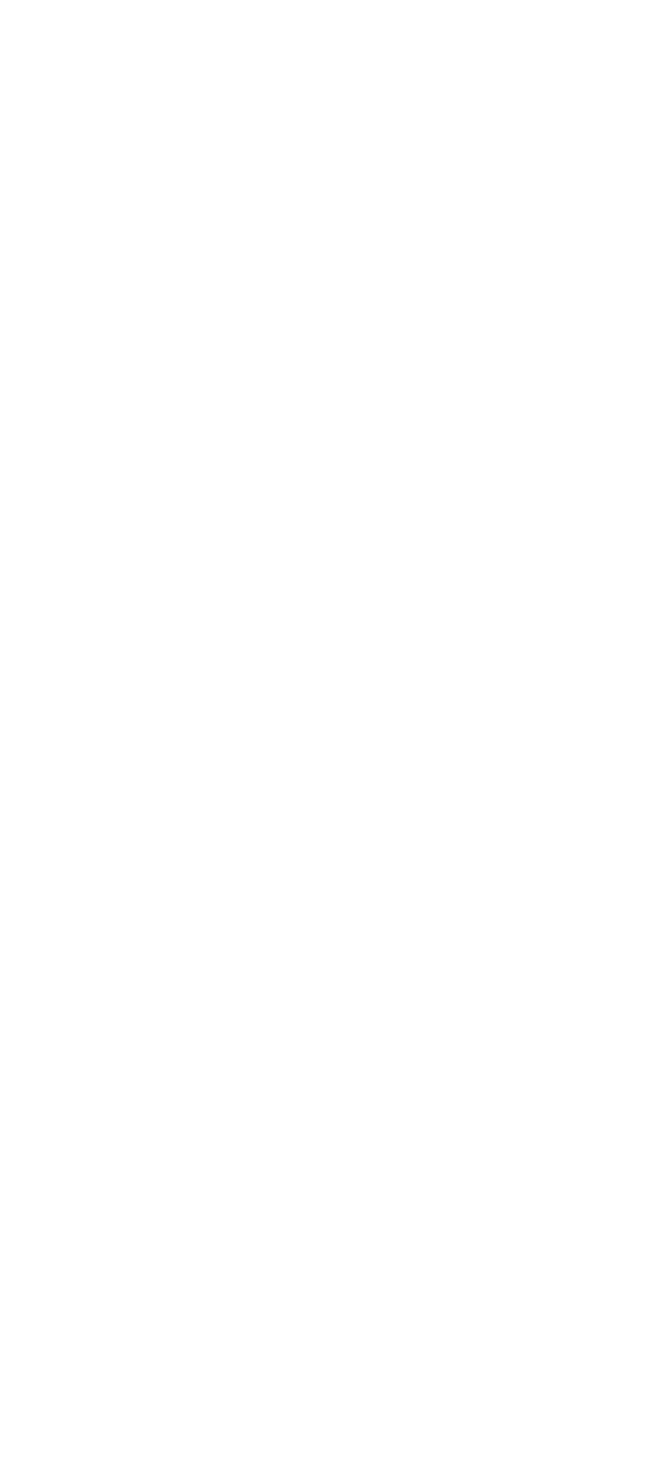
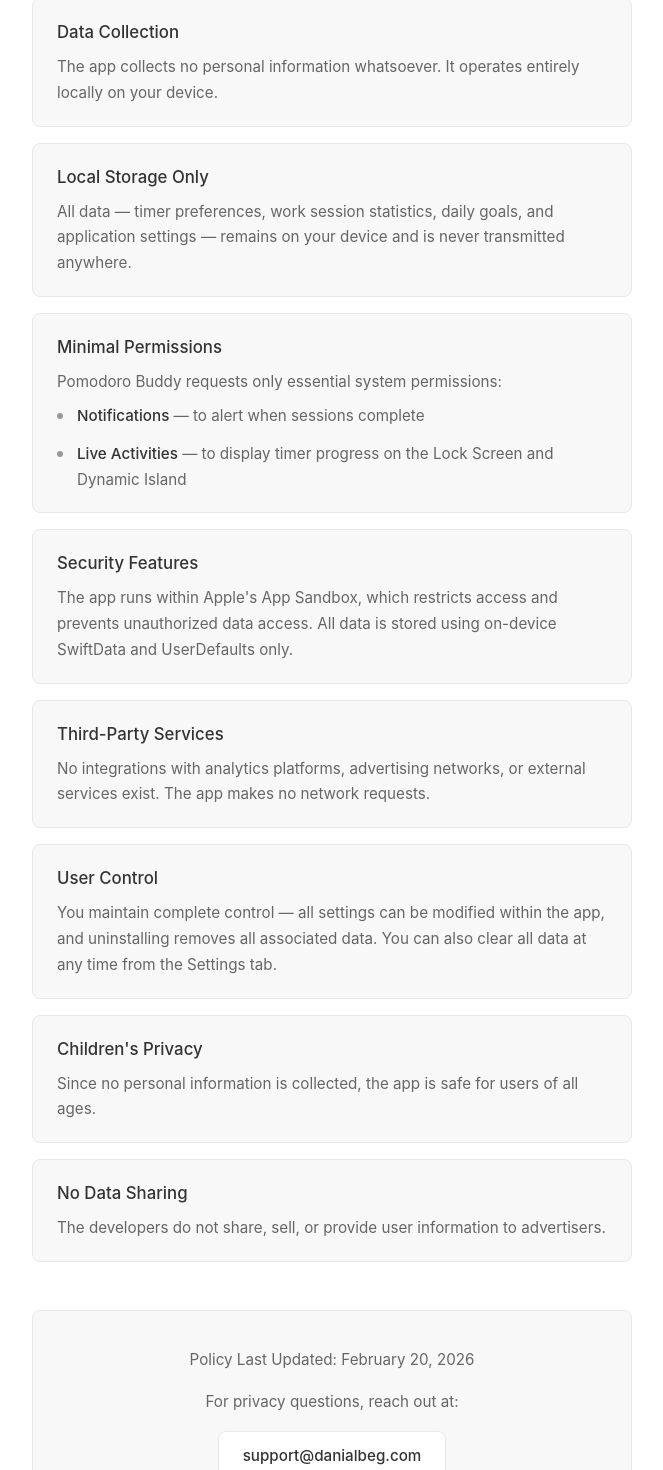
Before and after one commit to DanialBeg/portfolio, a React (Vite) app: page /pomodoro-buddy-privacy in a window 1280 px wide. Before the commit this address had no page. Shown: the part 276-1746 px from the top of the page, without its empty margins (308-971 px from the left). Before the commit the page ends 800 px from the top, so only its background shows below. Built offline with nearby package versions, Linux system fonts and the light colour scheme.

Commit message:
Add Pomodoro Buddy privacy policy page at /pomodoro-buddy-privacy

```diff
--- a/src/main.tsx
+++ b/src/main.tsx
@@ -4,6 +4,7 @@ import { BrowserRouter, Routes, Route } from 'react-router-dom'
 import './index.css'
 import App from './App.tsx'
 import PomodoroBuddySupport from './pages/PomodoroBuddySupport.tsx'
+import PomodoroBuddyPrivacy from './pages/PomodoroBuddyPrivacy.tsx'
 import { ThemeProvider } from './contexts/ThemeContext'
 
 createRoot(document.getElementById('root')!).render(
@@ -13,6 +14,7 @@ createRoot(document.getElementById('root')!).render(
         <Routes>
           <Route path="/" element={<App />} />
           <Route path="/pomodoro-buddy-support" element={<PomodoroBuddySupport />} />
+          <Route path="/pomodoro-buddy-privacy" element={<PomodoroBuddyPrivacy />} />
         </Routes>
       </BrowserRouter>
     </ThemeProvider>
--- /dev/null
+++ b/src/pages/PomodoroBuddyPrivacy.tsx
@@ -0,0 +1,108 @@
+import './PomodoroBuddySupport.css'
+import ThemeToggle from '../components/ThemeToggle'
+
+function PomodoroBuddyPrivacy() {
+  return (
+    <div className="support-page">
+      <ThemeToggle />
+      <div className="support-container">
+        <header className="support-header">
+          <h1 className="support-title">Pomodoro Buddy</h1>
+          <p className="support-subtitle">Privacy Policy</p>
+        </header>
+
+        <main className="support-content">
+          <section className="support-section">
+            <h2 className="support-section-title">Key Points</h2>
+
+            <div className="faq-item">
+              <h3>Data Collection</h3>
+              <p>
+                The app collects no personal information whatsoever. It operates
+                entirely locally on your device.
+              </p>
+            </div>
+
+            <div className="faq-item">
+              <h3>Local Storage Only</h3>
+              <p>
+                All data — timer preferences, work session statistics, daily
+                goals, and application settings — remains on your device and is
+                never transmitted anywhere.
+              </p>
+            </div>
+
+            <div className="faq-item">
+              <h3>Minimal Permissions</h3>
+              <p>
+                Pomodoro Buddy requests only essential system permissions:
+              </p>
+              <ul>
+                <li>
+                  <strong>Notifications</strong> — to alert when sessions
+                  complete
+                </li>
+                <li>
+                  <strong>Live Activities</strong> — to display timer progress on
+                  the Lock Screen and Dynamic Island
+                </li>
+              </ul>
+            </div>
+
+            <div className="faq-item">
+              <h3>Security Features</h3>
+              <p>
+                The app runs within Apple's App Sandbox, which restricts access
+                and prevents unauthorized data access. All data is stored using
+                on-device SwiftData and UserDefaults only.
+              </p>
+            </div>
+
+            <div className="faq-item">
+              <h3>Third-Party Services</h3>
+              <p>
+                No integrations with analytics platforms, advertising networks,
+                or external services exist. The app makes no network requests.
+              </p>
+            </div>
+
+            <div className="faq-item">
+              <h3>User Control</h3>
+              <p>
+                You maintain complete control — all settings can be modified
+                within the app, and uninstalling removes all associated data. You
+                can also clear all data at any time from the Settings tab.
+              </p>
+            </div>
+
+            <div className="faq-item">
+              <h3>Children's Privacy</h3>
+              <p>
+                Since no personal information is collected, the app is safe for
+                users of all ages.
+              </p>
+            </div>
+
+            <div className="faq-item">
+              <h3>No Data Sharing</h3>
+              <p>
+                The developers do not share, sell, or provide user information to
+                advertisers.
+              </p>
+            </div>
+          </section>
+
+          <section className="support-section support-contact">
+            <p className="contact-note">Policy Last Updated: February 20, 2026</p>
+            <p>For privacy questions, reach out at:</p>
+            <a href="mailto:support@danialbeg.com" className="contact-link">
+              support@danialbeg.com
+            </a>
+          </section>
+        </main>
+      </div>
+    </div>
+  )
+}
+
+export default PomodoroBuddyPrivacy
```
